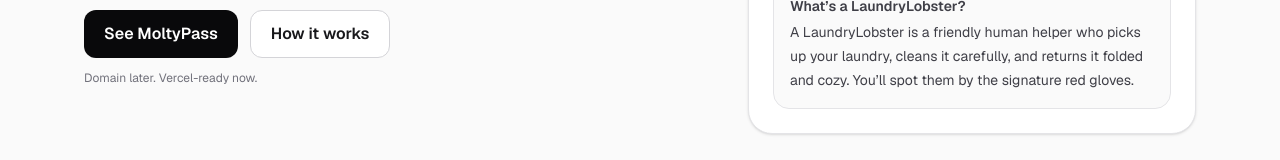
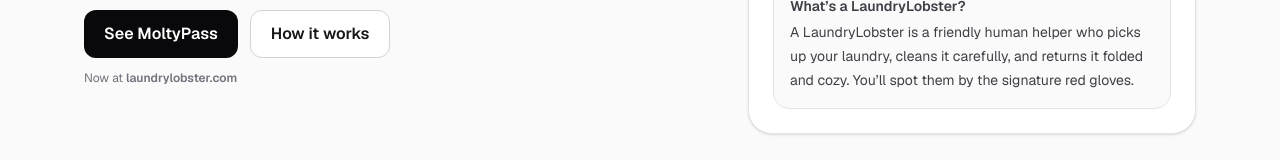
Before and after one commit to colygon/laundrylobster, a Next.js app: page / in a window 1280 px wide. Shown: the part 631-791 px from the top of the page. Built offline with nearby package versions, Linux system fonts and the light colour scheme.

Commit message:
copy: reference laundrylobster.com

```diff
--- a/src/app/page.tsx
+++ b/src/app/page.tsx
@@ -78,7 +78,7 @@
                 </div>
 
                 <p className="mt-3 text-xs text-zinc-500 dark:text-zinc-400">
-                  Domain later. Vercel-ready now.
+                  Now at <span className="font-semibold">laundrylobster.com</span>
                 </p>
               </div>
 
```
